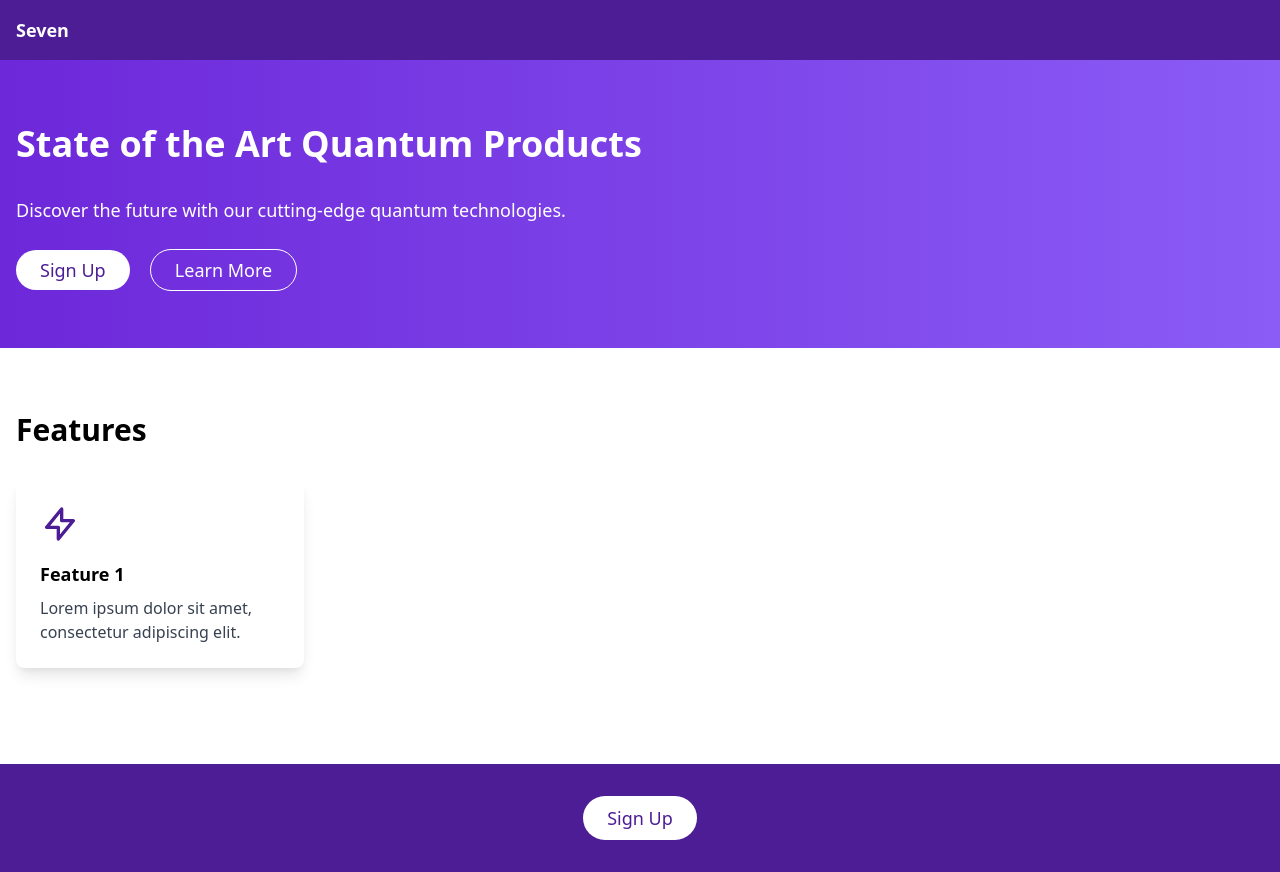
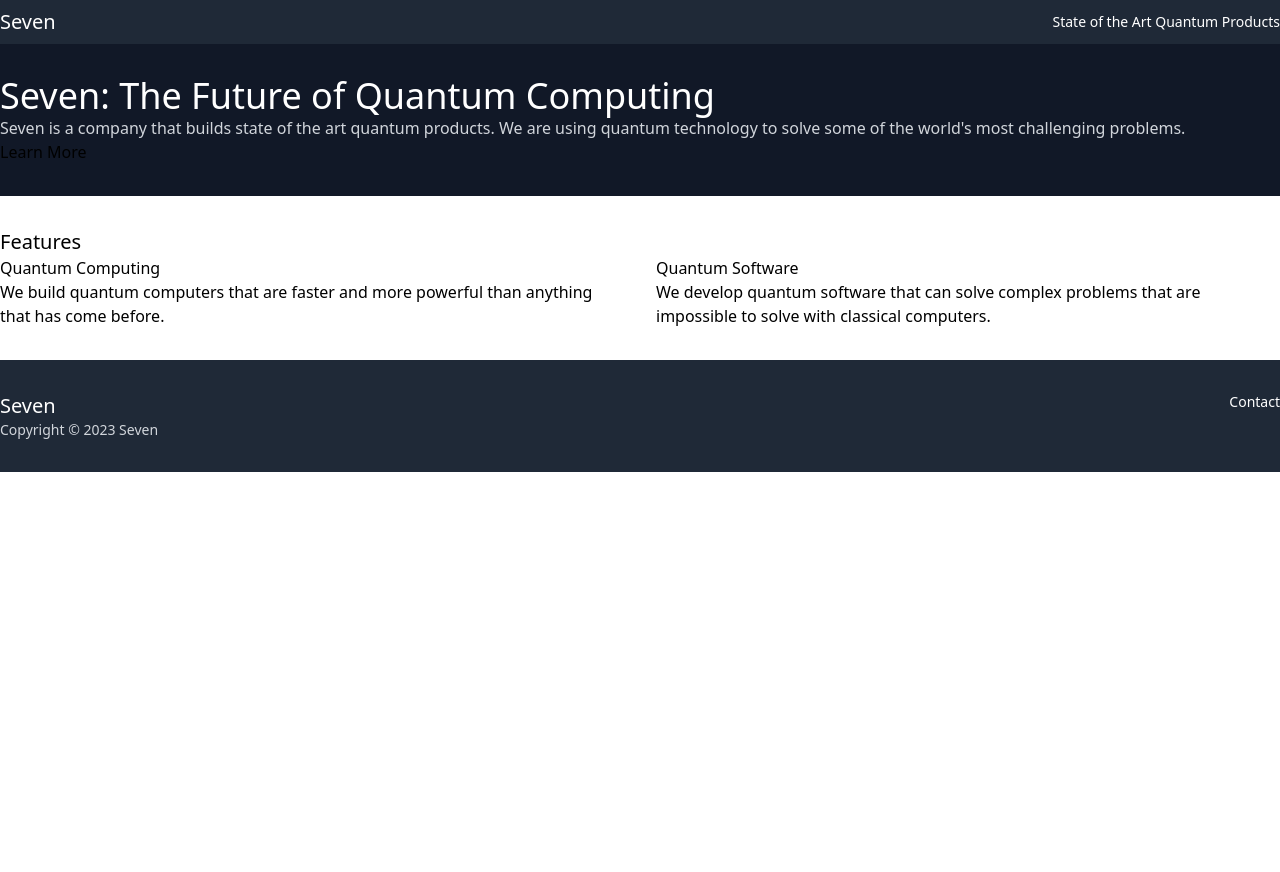
Before and after one commit to nchohans/seven, a plain HTML site: page index.html in a window 1280 px wide. After the commit the page ends 800 px from the top, so only its background shows below. Drawn offline with nearby package versions, Linux system fonts and the light colour scheme.

Commit message:
Update index.html

```diff
--- a/index.html
+++ b/index.html
@@ -1,64 +1,72 @@
 <!DOCTYPE html>
-<html lang="en">
-
+<html>
 <head>
-  <meta charset="UTF-8">
-  <meta name="viewport" content="width=device-width, initial-scale=1.0">
-  <title>Seven - State of the art quantum</title>
-  <link href="https://cdn.jsdelivr.net/npm/tailwindcss@2.2.19/dist/tailwind.min.css" rel="stylesheet">
+  <meta charset="utf-8">
+  <meta name="viewport" content="width=device-width">
+  <title>Seven</title>
+  <link href="https://unpkg.com/tailwindcss@^2/dist/tailwind.min.css" rel="stylesheet">
 </head>
-
 <body>
-  <!-- Navbar -->
-  <nav class="bg-purple-900 py-4">
-    <div class="container mx-auto px-4">
-      <a href="#" class="text-white text-lg font-bold">Seven</a>
-      <!-- Navbar links go here -->
+  <nav class="bg-gray-800 text-white py-2">
+    <a href="/" class="flex items-center justify-between">
+      <h1 class="font-sans text-xl">Seven</h1>
+      <span class="text-sm">State of the Art Quantum Products</span>
+    </a>
+  </nav>
+  <section class="hero bg-gray-900 py-8">
+    <div class="container mx-auto">
+      <h1 class="text-white text-4xl font-sans">
+        Seven: The Future of Quantum Computing
+      </h1>
+      <p class="text-gray-300 text-base">
+        Seven is a company that builds state of the art quantum products. We are using quantum technology to solve some of the world's most challenging problems.
+      </p>
+      <a href="/features" class="btn btn-primary">Learn More</a>
     </div>
-  </nav>
-
-  <!-- Hero Section -->
-  <section class="bg-gradient-to-r from-purple-700 to-purple-500 py-16">
-    <div class="container mx-auto px-4">
-      <h1 class="text-4xl text-white font-bold mb-8">State of the Art Quantum Products</h1>
-      <p class="text-lg text-white mb-8">Discover the future with our cutting-edge quantum technologies.</p>
-      <div>
-        <a href="#" class="bg-white text-purple-900 hover:bg-purple-100 text-lg py-2 px-6 rounded-full mr-4">Sign Up</a>
-        <a href="#" class="border border-white text-white hover:bg-white hover:text-purple-900 text-lg py-2 px-6 rounded-full">Learn More</a>
+  </section>
+  <section class="features py-8">
+    <div class="container mx-auto">
+      <h2 class="text-xl font-sans">Features</h2>
+      <div class="flex flex-wrap -mx-4">
+        <div class="w-1/2 px-4">
+          <div class="card">
+            <div class="card-body">
+              <h3 class="card-title">
+                <i class="fas fa-atom text-gray-500"></i>
+                Quantum Computing
+              </h3>
+              <p class="card-text">
+                We build quantum computers that are faster and more powerful than anything that has come before.
+              </p>
+            </div>
+          </div>
+        </div>
+        <div class="w-1/2 px-4">
+          <div class="card">
+            <div class="card-body">
+              <h3 class="card-title">
+                <i class="fas fa-code text-gray-500"></i>
+                Quantum Software
+              </h3>
+              <p class="card-text">
+                We develop quantum software that can solve complex problems that are impossible to solve with classical computers.
+              </p>
+            </div>
+          </div>
+        </div>
       </div>
     </div>
   </section>
-
-  <!-- Features Section -->
-  <section class="py-16">
-    <div class="container mx-auto px-4">
-      <h2 class="text-3xl font-bold mb-8">Features</h2>
-      <div class="flex flex-wrap -mx-4">
-        <div class="w-full sm:w-1/2 md:w-1/3 lg:w-1/4 xl:w-1/4 px-4 mb-8">
-          <div class="bg-white rounded-lg shadow-lg p-6">
-            <div class="text-2xl text-purple-900 mb-4">
-              <svg xmlns="http://www.w3.org/2000/svg" fill="none" viewBox="0 0 24 24" stroke="currentColor" class="w-10 h-10">
-                <!-- Replace this with your desired icon -->
-                <path stroke-linecap="round" stroke-linejoin="round" stroke-width="2" d="M13 10V3L4 14h7v7l9-11h-7z" />
-              </svg>
-            </div>
-            <h3 class="text-lg font-bold mb-2">Feature 1</h3>
-            <p class="text-gray-700">Lorem ipsum dolor sit amet, consectetur adipiscing elit.</p>
-          </div>
-        </div>
-        <!-- Add more feature cards here -->
+  <footer class="bg-gray-800 py-8 text-white">
+    <div class="container mx-auto">
+      <div class="flex justify-between">
+        <a href="/" class="text-xl font-sans">Seven</a>
+        <a href="/contact" class="text-sm font-sans">Contact</a>
       </div>
-    </div>
-  </section>
-
-  <!-- Footer Section -->
-  <footer class="bg-purple-900 py-8">
-    <div class="container mx-auto px-4">
-      <div class="flex justify-center">
-        <a href="#" class="bg-white text-purple-900 hover:bg-purple-100 text-lg py-2 px-6 rounded-full">Sign Up</a>
-      </div>
+      <p class="text-sm text-gray-300">
+        Copyright &copy; 2023 Seven
+      </p>
     </div>
   </footer>
 </body>
-
 </html>
```
